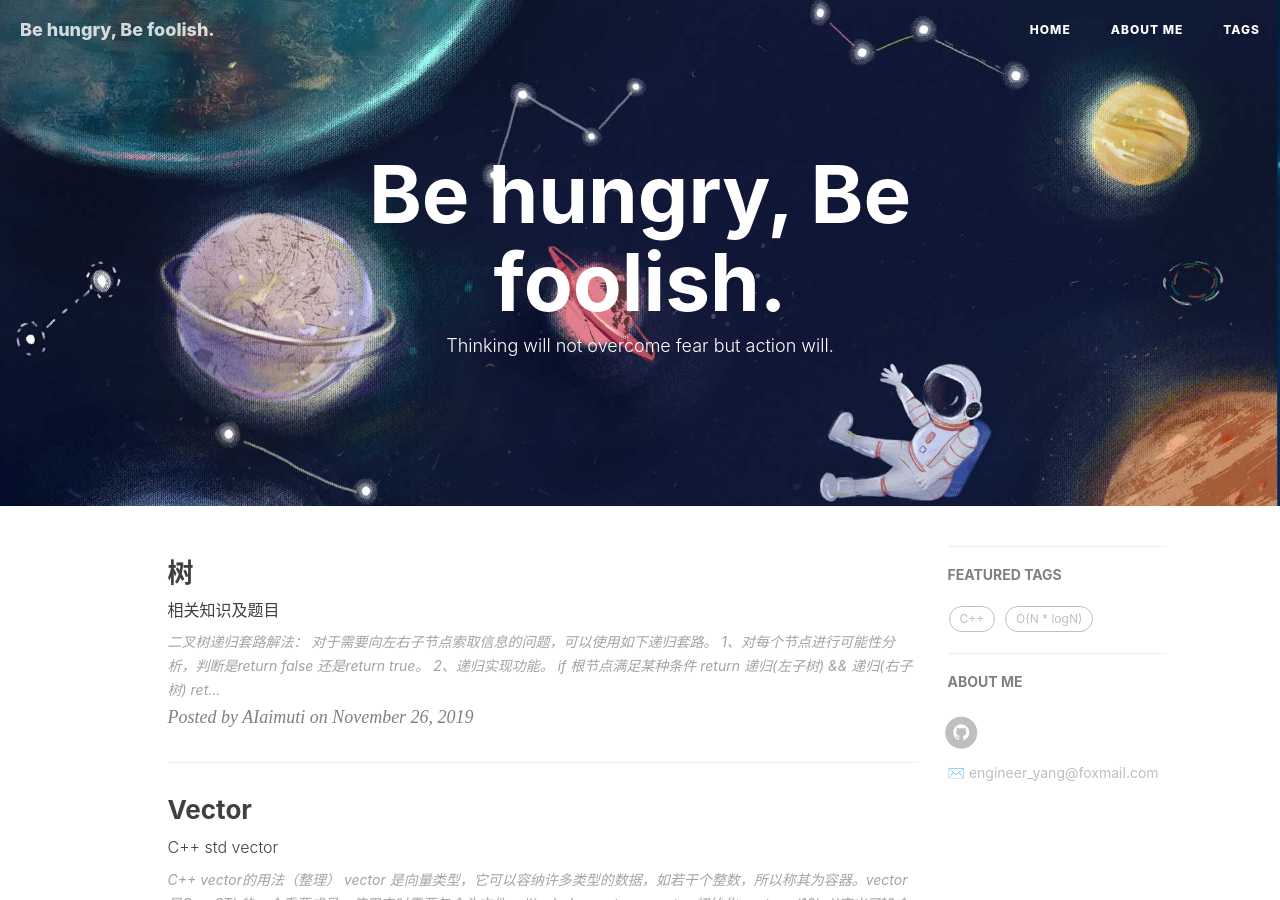
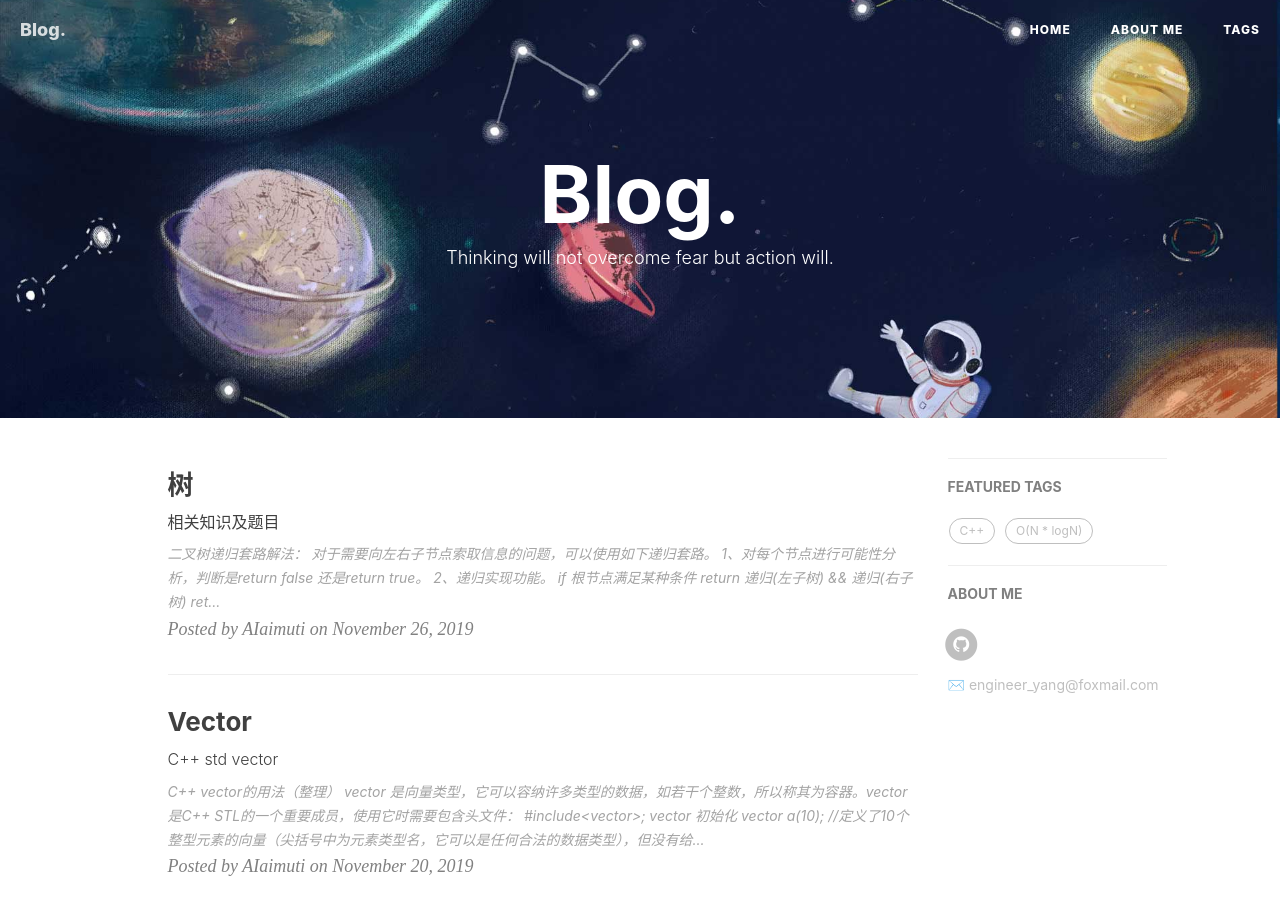
Before and after one commit to AIaimuti/aiaimuti.github.io, a Jekyll site: the page built from index.html, in a window 1280 px wide and 900 px high. Built offline with Jekyll 4.4.1, drawn with Linux system fonts in a browser that asks for light colours; nearby versions of some CDN libraries; the list of posts is cut into pages by our own code; comment, search, counter and statistics services are not loaded; some of the changed text lies outside the part shown.

Commit message:
Update _config.yml

```diff
--- a/_config.yml
+++ b/_config.yml
@@ -1,9 +1,9 @@
 # Site settings
-title: Be hungry, Be foolish.
+title: Blog.
 SEOTitle: "Blog."
 header-img: img/home-bg_meswx.jpg
 email: engineer_yang@foxmail.com
-description: "aiaimuti"
+description: "My Blog"
 keyword: "C++, python, Deeplearning"
 url: "http://aiaimuti.github.io"          # your host, for absolute URL
 baseurl: ""      # for example, '/blog' if your blog hosted on 'host/blog'
@@ -61,7 +61,7 @@ kramdown:
 
 # Gitalk
 gitalk:
-  enable: true    #是否开启Gitalk评论
+  enable: false   #是否开启Gitalk评论
   clientID: f2c84e7629bb1446c1a4                            #生成的clientID
   clientSecret: ca6d6139d1e1b8c43f8b2e19492ddcac8b322d0d    #生成的clientSecret
   repo: AIaimuti.github.io    #仓库名称
```
